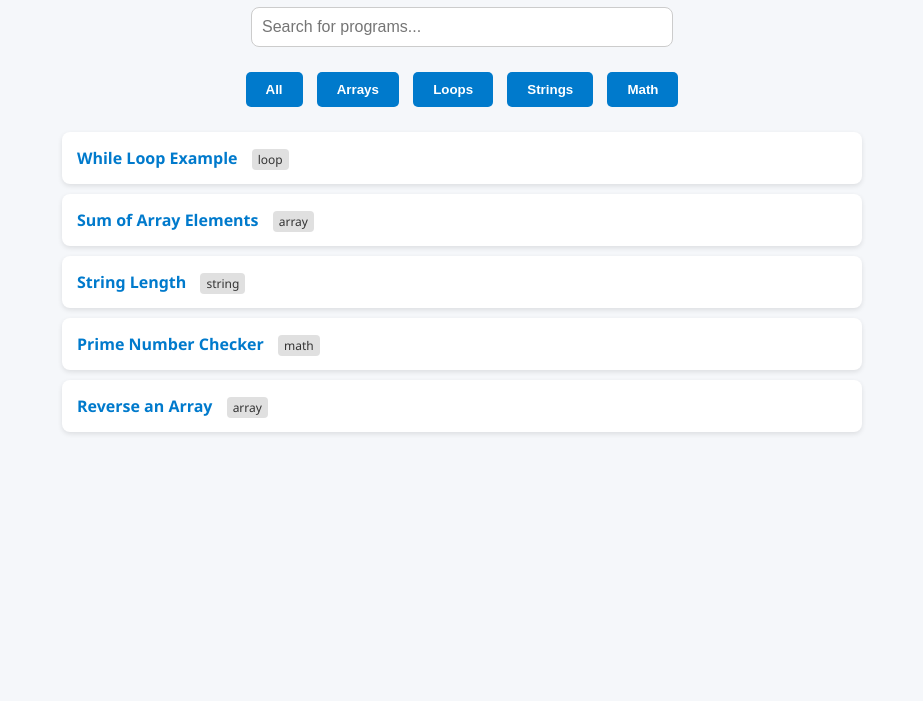
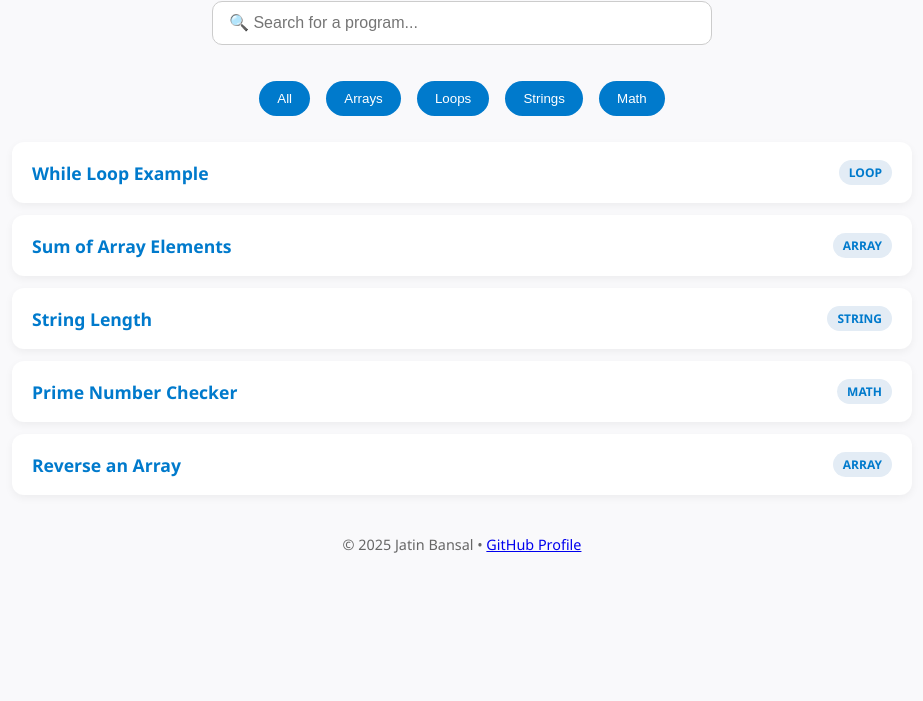
Before and after one commit to jatin-bansal-22/C_Programe, a plain HTML site: page index.html in a window 1280 px wide. Shown: the part 99-800 px from the top of the page, without its empty margins (178-1101 px from the left). Drawn offline with Linux system fonts and the light colour scheme.

Commit message:
Update index.html

```diff
--- a/index.html
+++ b/index.html
@@ -1,47 +1,72 @@
 <!DOCTYPE html>
 <html lang="en">
 <head>
-  <meta charset="UTF-8">
+  <meta charset="UTF-8" />
+  <meta name="viewport" content="width=device-width, initial-scale=1.0"/>
   <title>Jatin's C Programs</title>
   <style>
+    :root {
+      --primary: #007acc;
+      --background: #f9f9fb;
+      --card-bg: #ffffff;
+      --text: #333;
+      --shadow: rgba(0, 0, 0, 0.05);
+    }
+
+    * {
+      box-sizing: border-box;
+      margin: 0;
+      padding: 0;
+    }
+
     body {
       font-family: 'Segoe UI', sans-serif;
-      background: #f5f7fa;
-      margin: 0;
+      background: var(--background);
+      color: var(--text);
       padding: 20px;
-      color: #333;
     }
 
     h1 {
       text-align: center;
-      color: #007acc;
+      margin-bottom: 25px;
+      font-size: 2.5rem;
+      color: var(--primary);
     }
 
     #search {
+      display: block;
+      margin: 0 auto 30px auto;
+      padding: 12px 16px;
       width: 100%;
-      max-width: 400px;
-      padding: 10px;
-      margin: 20px auto;
-      display: block;
-      border-radius: 8px;
+      max-width: 500px;
+      font-size: 16px;
       border: 1px solid #ccc;
-      font-size: 16px;
+      border-radius: 10px;
+      outline: none;
+      transition: 0.3s ease;
+    }
+
+    #search:focus {
+      border-color: var(--primary);
+      box-shadow: 0 0 0 3px rgba(0, 122, 204, 0.15);
     }
 
     .buttons {
       text-align: center;
       margin-bottom: 20px;
+      flex-wrap: wrap;
     }
 
     .buttons button {
-      margin: 5px;
-      padding: 10px 20px;
+      margin: 6px;
+      padding: 10px 18px;
+      background-color: var(--primary);
       border: none;
-      background-color: #007acc;
+      border-radius: 20px;
       color: white;
-      border-radius: 5px;
+      font-weight: 500;
       cursor: pointer;
-      font-weight: bold;
+      transition: 0.2s ease;
     }
 
     .buttons button:hover {
@@ -51,37 +76,68 @@
     ul#programList {
       list-style: none;
       padding: 0;
-      max-width: 800px;
+      max-width: 900px;
       margin: auto;
     }
 
     ul#programList li {
-      background: #fff;
-      margin: 10px 0;
-      padding: 15px;
-      border-radius: 8px;
-      box-shadow: 0 2px 5px rgba(0,0,0,0.1);
+      background: var(--card-bg);
+      margin: 12px 0;
+      padding: 18px 20px;
+      border-radius: 12px;
+      box-shadow: 0 3px 8px var(--shadow);
+      display: flex;
+      justify-content: space-between;
+      align-items: center;
+      transition: 0.2s ease;
+    }
+
+    ul#programList li:hover {
+      transform: scale(1.01);
     }
 
     ul#programList a {
       text-decoration: none;
+      color: var(--primary);
+      font-size: 1.1rem;
+      font-weight: 600;
+    }
+
+    .category {
+      background-color: #e3ecf5;
       color: #007acc;
+      font-size: 0.75rem;
+      padding: 4px 10px;
+      border-radius: 50px;
+      text-transform: uppercase;
       font-weight: bold;
     }
 
-    .category {
-      font-size: 12px;
-      background: #e0e0e0;
-      padding: 2px 6px;
-      border-radius: 4px;
-      margin-left: 10px;
+    footer {
+      text-align: center;
+      margin-top: 40px;
+      font-size: 0.9rem;
+      color: #666;
+    }
+
+    @media (max-width: 600px) {
+      h1 {
+        font-size: 1.8rem;
+      }
+
+      ul#programList li {
+        flex-direction: column;
+        align-items: flex-start;
+        gap: 6px;
+      }
     }
   </style>
 </head>
 <body>
+
   <h1>Jatin's C Programming Library</h1>
 
-  <input type="text" id="search" placeholder="Search for programs..." />
+  <input type="text" id="search" placeholder="🔍 Search for a program..." />
 
   <div class="buttons">
     <button onclick="filterPrograms('all')">All</button>
@@ -92,35 +148,38 @@
   </div>
 
   <ul id="programList">
-    <!-- Example programs. You can add more -->
     <li data-category="loop">
-      <a href="codes/ab_sum.c" target="_blank">While Loop Example</a>
-      <span class="category">loop</span>
+      <a href="codes/while_loop.c" target="_blank">While Loop Example</a>
+      <span class="category">Loop</span>
     </li>
     <li data-category="array">
       <a href="codes/array_sum.c" target="_blank">Sum of Array Elements</a>
-      <span class="category">array</span>
+      <span class="category">Array</span>
     </li>
     <li data-category="string">
       <a href="codes/string_length.c" target="_blank">String Length</a>
-      <span class="category">string</span>
+      <span class="category">String</span>
     </li>
     <li data-category="math">
       <a href="codes/prime_checker.c" target="_blank">Prime Number Checker</a>
-      <span class="category">math</span>
+      <span class="category">Math</span>
     </li>
     <li data-category="array">
       <a href="codes/array_reverse.c" target="_blank">Reverse an Array</a>
-      <span class="category">array</span>
+      <span class="category">Array</span>
     </li>
   </ul>
+
+  <footer>
+    © 2025 Jatin Bansal • <a href="https://github.com/jatinbansal" target="_blank">GitHub Profile</a>
+  </footer>
 
   <script>
     function filterPrograms(category) {
       const items = document.querySelectorAll("#programList li");
       items.forEach(item => {
         const match = category === "all" || item.dataset.category === category;
-        item.style.display = match ? "block" : "none";
+        item.style.display = match ? "flex" : "none";
       });
     }
 
@@ -129,9 +188,10 @@
       const items = document.querySelectorAll("#programList li");
       items.forEach(item => {
         const text = item.innerText.toLowerCase();
-        item.style.display = text.includes(query) ? "block" : "none";
+        item.style.display = text.includes(query) ? "flex" : "none";
       });
     });
   </script>
+
 </body>
 </html>
```
